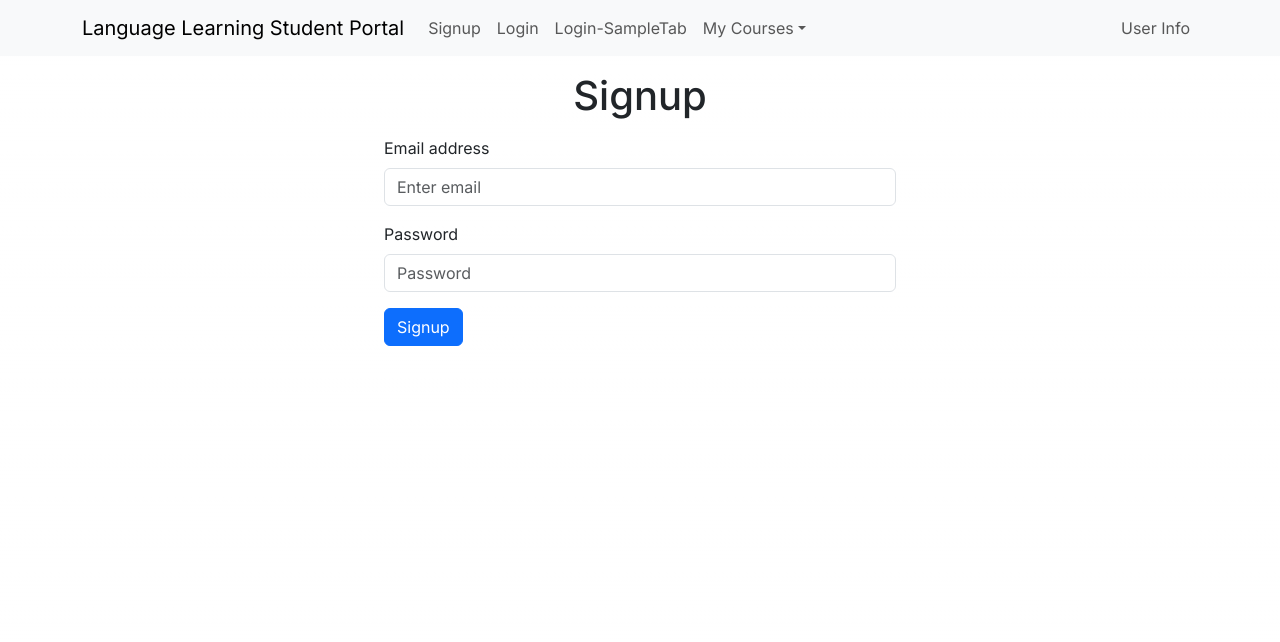
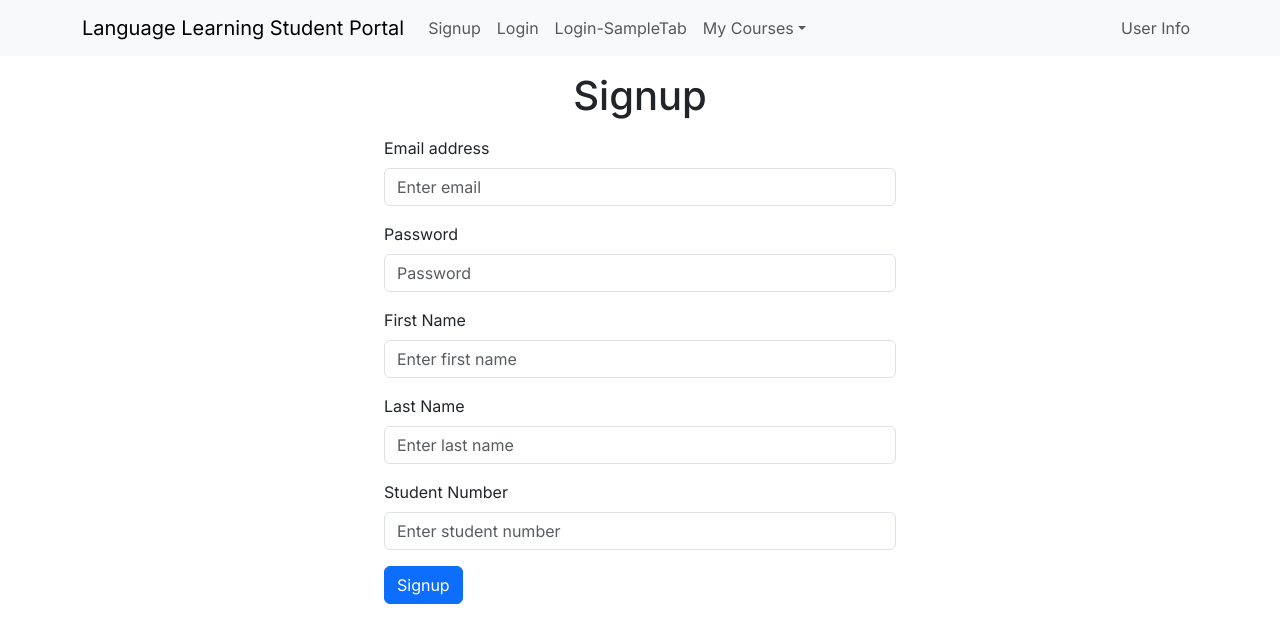
Before and after one commit to chengkuanz/studentportal, a Next.js app: page /signup in a window 1280 px wide. Shown: the top 642 px of the page. Built offline with nearby package versions, Linux system fonts and the light colour scheme; no server answers.

Commit message:
enable users to enter their first name, last name, and student number during the sign-up process,
and submit those info to firestone

```diff
--- a/app/signup/page.tsx
+++ b/app/signup/page.tsx
@@ -9,13 +9,16 @@ const Signup = () => {
     const [data, setData] = useState({
         email: '',
         password: '',
+        firstName: '',
+        lastName: '',
+        studentNumber: '',
     })
 
     const handleSignup = async (e: any) => {
         e.preventDefault()
 
         try {
-            await signup(data.email, data.password)
+            await signup(data.email, data.password, data.firstName, data.lastName, data.studentNumber)
         } catch (err) {
             console.log(err)
         }
@@ -64,6 +67,55 @@ const Signup = () => {
                     />
                 </Form.Group>
 
+                <Form.Group className="mb-3" controlId="formBasicFirstName">
+                    <Form.Label>First Name</Form.Label>
+                    <Form.Control
+                        type="text"
+                        placeholder="Enter first name"
+                        required
+                        onChange={(e: any) =>
+                            setData({
+                                ...data,
+                                firstName: e.target.value,
+                            })
+                        }
+                        value={data.firstName}
+                    />
+                </Form.Group>
+
+                <Form.Group className="mb-3" controlId="formBasicLastName">
+                    <Form.Label>Last Name</Form.Label>
+                    <Form.Control
+                        type="text"
+                        placeholder="Enter last name"
+                        required
+                        onChange={(e: any) =>
+                            setData({
+                                ...data,
+                                lastName: e.target.value,
+                            })
+                        }
+                        value={data.lastName}
+                    />
+                </Form.Group>
+
+                <Form.Group className="mb-3" controlId="formBasicStudentNumber">
+                    <Form.Label>Student Number</Form.Label>
+                    <Form.Control
+                        type="text"
+                        placeholder="Enter student number"
+                        required
+                        onChange={(e: any) =>
+                            setData({
+                                ...data,
+                                studentNumber: e.target.value,
+                            })
+                        }
+                        value={data.studentNumber}
+                    />
+                </Form.Group>
+
+
                 <Button variant="primary" type="submit">
                     Signup
                 </Button>
--- a/context/AuthContext.tsx
+++ b/context/AuthContext.tsx
@@ -42,11 +42,14 @@ export const AuthContextProvider = ({
     // const signup = (email: string, password: string) => {
     //     return createUserWithEmailAndPassword(auth, email, password)
     // }
-    const signup = async (email: string, password: string) => {
+    const signup = async (email: string, password: string, firstName: string, lastName: string, studentNumber: string) => {
         const userCredential = await createUserWithEmailAndPassword(auth, email, password);
         const user = userCredential.user;
         await setDoc(doc(db, 'users', user.uid), {
             email: user.email,
+            firstName: firstName,
+            lastName: lastName,
+            studentNumber: studentNumber,
             isAdmin: false,
         });
     };
```
